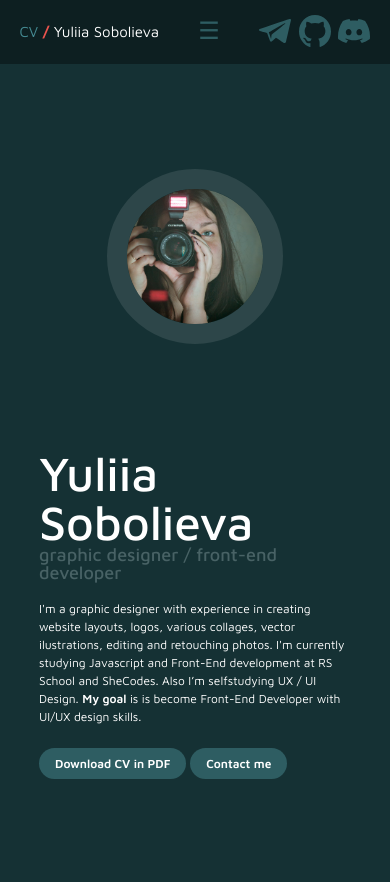
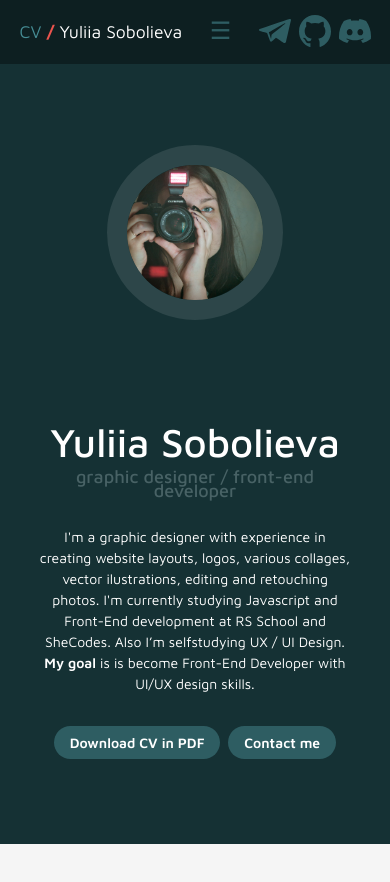
Before and after one commit to julchides/rsschool-cv, a plain HTML site: page index.html in a window 390 px wide. After the commit the page ends 844 px from the top, so only its background shows below. Drawn offline with Linux system fonts and the light colour scheme.

Commit message:
fix: header and about

```diff
--- a/style.css
+++ b/style.css
@@ -75,7 +75,7 @@ strong {
   min-height: 100vh;
   display: flex;
   flex-direction: column;
-  font-size: calc(0.75rem + (1 - 0.75) * ((100vw - 24rem)) / (120 - 24));
+  font-size: calc(0.875rem + (1 - 0.875) * ((100vw - 24rem)) / (120 - 24));
   line-height: 1em;
 }
 
@@ -119,6 +119,7 @@ a.button:focus {
 .header {
   height: 4rem;
   top: 0;
+  margin-bottom: -4rem;
   display: flex;
   align-items: center;
   position: sticky;
@@ -197,6 +198,12 @@ a.button:focus {
     gap: 1vw 5vw;
   }
 
+  .nav-list a:hover,
+  .nav-list a:focus {
+    color: var(--accent);
+    font-size: 1em;
+  }
+
   #burger-menu:checked + label + nav {
     display: flex;
     align-items: center;
@@ -236,28 +243,27 @@ a.button:focus {
 }
 
 .about-title {
-  font-size: 4em;
+  margin-bottom: 0.5rem;
+  font-size: calc(2.5rem + (4 - 2.5) * ((100vw - 24rem)) / (120 - 24));
   line-height: 1em;
   font-weight: 500;
   color: var(--heading-light);
 }
 
 .about-subtitle {
-  font-size: 1.5em;
+  font-size: calc(1.125rem + (1.5 - 1.125) * ((100vw - 24rem)) / (120 - 24));
   font-weight: 500;
-  line-height: 1em;
   color: var(--text-sec-dark);
 }
 
 .about-text p {
   line-height: 1.5em;
-  margin: 1.5em 0;
+  margin: 2em 0;
 }
 
 .buttons-list {
   display: flex;
-  gap: 1vw;
-  flex-wrap: wrap;
+  gap: 2vw;
 }
 
 .buttons-list li {
@@ -273,10 +279,15 @@ a.button:focus {
 
   .photo {
     width: 50%;
-    margin: 0 auto;
+    margin: 10vh auto;
   }
 
   .about-text {
     margin-top: -10vh;
+    text-align: center;
+  }
+
+  .buttons-list {
+    justify-content: center;
   }
 }
```
